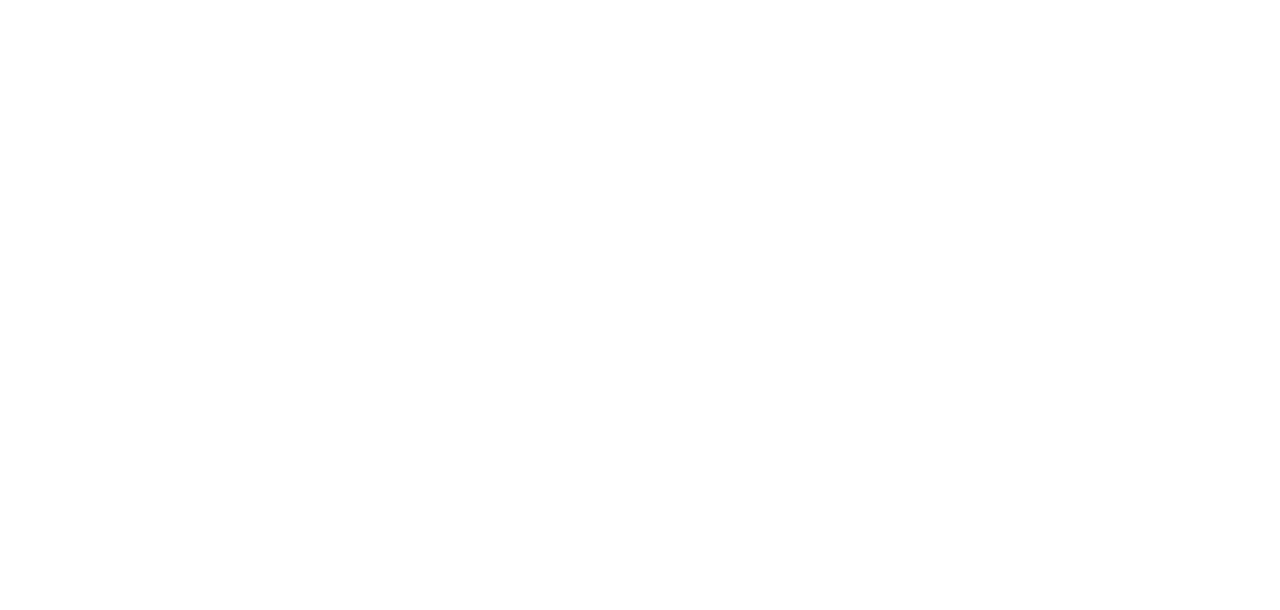
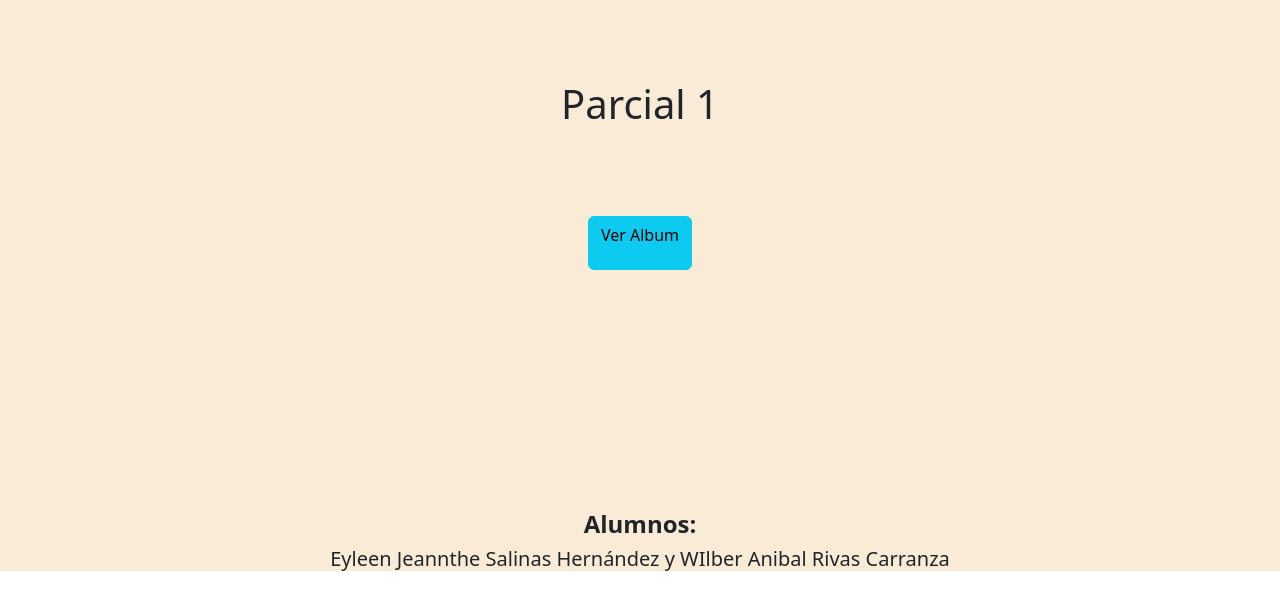
Before and after one commit to jeannethesali03/Parcial1, a plain HTML site: page index.html in a window 1280 px wide. Drawn offline with nearby package versions, Linux system fonts and the light colour scheme.

```diff
--- a/index.html
+++ b/index.html
@@ -1,11 +1,29 @@
 <!DOCTYPE html>
 <html lang="en">
+
 <head>
     <meta charset="UTF-8">
     <meta name="viewport" content="width=device-width, initial-scale=1.0">
     <title>Document</title>
+    <link href="https://cdn.jsdelivr.net/npm/bootstrap@5.3.3/dist/css/bootstrap.min.css" rel="stylesheet"
+        integrity="sha384-QWTKZyjpPEjISv5WaRU9OFeRpok6YctnYmDr5pNlyT2bRjXh0JMhjY6hW+ALEwIH" crossorigin="anonymous">
 </head>
+
 <body>
+    <section style="background-color: antiquewhite;">
+        <div class="container text-center">
+            <h1 style="padding: 10vh;">Parcial 1</h1>
 
+            <a href="album.html">
+                <button type="button" class="btn btn-info">
+                    <p>Ver Album</p>
+                </button>
+            </a>
+
+            <h4 style="margin-top: 30vh;"><b>Alumnos:</b></h4>
+            <h5>Eyleen Jeannthe Salinas Hernández y WIlber Anibal Rivas Carranza</h5>
+        </div>
+    </section>
 </body>
+
 </html>
```
